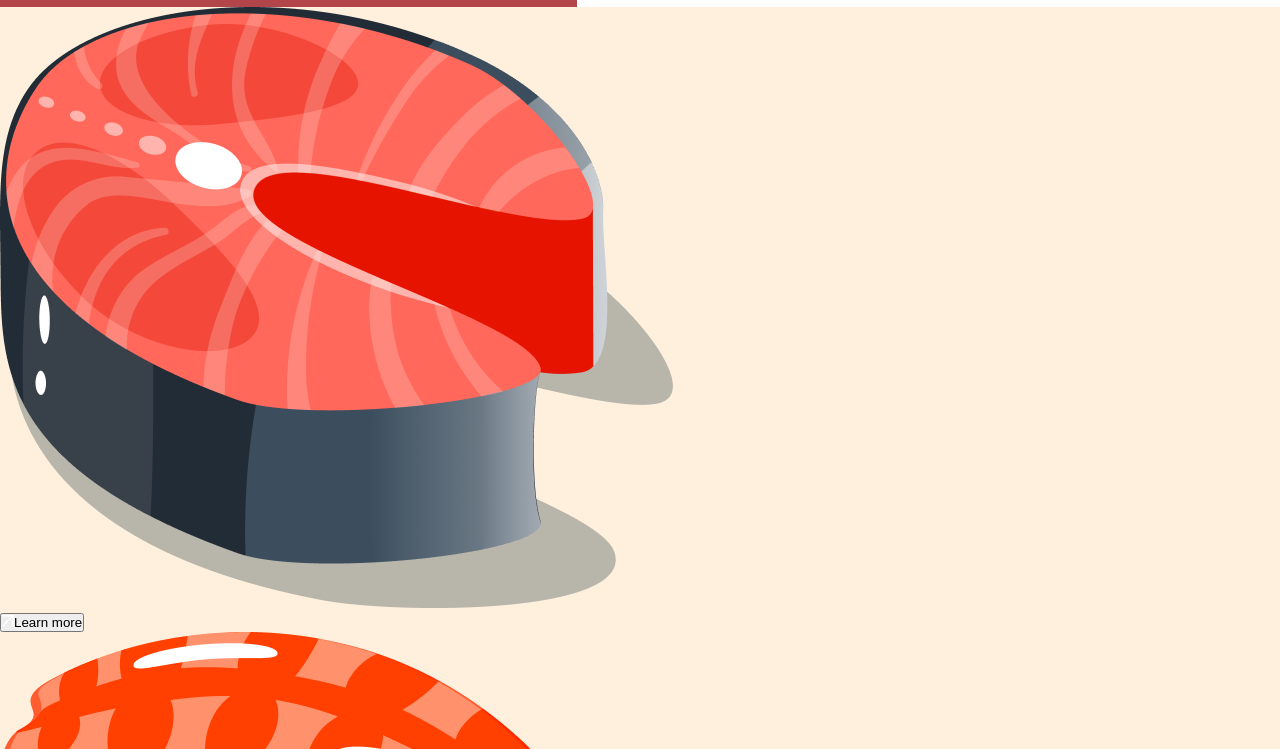
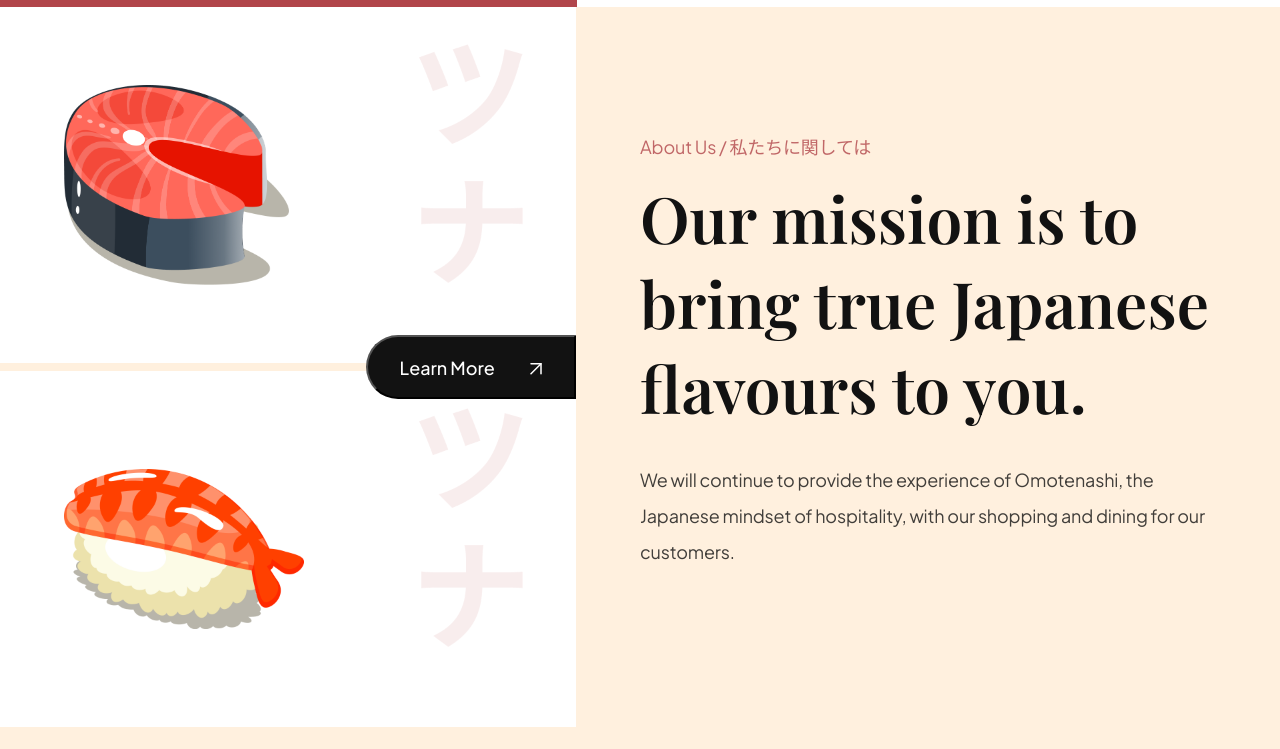
Before and after one commit to mistersouza/sushi-restaurant, a website built with Vite: page index.html in a window 1280 px wide. Shown: the part 791-1540 px from the top of the page. After the commit the page ends 1518 px from the top, so only its background shows below. Built offline with nearby package versions, Linux system fonts and the light colour scheme.

Commit message:
Style about us section

```diff
--- /dev/null
+++ b/assets/css/sections/about.css
@@ -0,0 +1,78 @@
+.about-us {
+    display: flex;
+    min-height: 720px;
+    overflow: hidden;
+}
+
+.about-us__image {
+    flex: 1;
+    display: flex;
+    flex-direction: column;
+    justify-content: center;
+    background-color: var(--color-white);
+    position: relative;
+}
+
+.about-us__image div {
+    padding: 32px 64px;
+
+    flex: 1;
+    display: flex;
+    align-items: center;
+
+    background-position: center;
+    background-repeat: no-repeat;
+    background-size: contain;
+}
+
+.about-us__image-sushi3 {
+    border-bottom: 8px solid var(--color-creamson);
+    background-image: url("../../images/about_bg1.png");
+}
+
+.about-us__image-sushi2 {
+    background-image: url("../../images/about_bg1.png");
+}
+
+.about-us__image-sushi3 img {
+    width: 225px;
+    height: 200px;
+}
+
+.about-us__image-sushi2 img {
+    width: 240px;
+    height: 160px;
+}
+
+.about-us__button {
+    position: absolute;
+    right: 0;
+
+    padding: 12px 32px;
+    min-height: 64px;
+    background: var(--secondary-color);
+    border-radius: 32px 0 0 32px;
+
+    color: #fff;
+    font-family: var(--plus-jakarta-sans);
+    font-weight: 500;
+    font-size: 18px;
+    line-height: 23px;
+
+    cursor: pointer;
+}
+
+.about-us__button img {
+    object-fit: contain;
+    margin-left: 32px;
+}
+
+.about-us__content {
+    padding: 64px;
+
+    flex: 1;
+    display: flex;
+    flex-direction: column;
+    justify-content: center;
+
+}
--- a/assets/css/style.css
+++ b/assets/css/style.css
@@ -3,7 +3,6 @@
 
 /* other css file imports */
 /*
-@import url("sections/about.css");
 @import url("sections/popular.css");
 @import url("sections/trending.css");
 @import url("sections/subscribe.css");
@@ -11,6 +10,7 @@
 */
 @import url("sections/header.css");
 @import url("sections/hero.css");
+@import url("sections/about.css");
 
 /* CSS variables for reusablity across all files (including above imported) */
 :root {
--- a/index.html
+++ b/index.html
@@ -94,24 +94,33 @@
         </div>
       </div>
   </section>
-  <section class="about-us" id=about-us>
+  <section class="about-us" id="about-us">
     <div class="about-us__image">
       <div class="about-us__image-sushi3">
-        <img src="assets/images/sushi-3.png" alt="sushi">
+        <img src="assets/images/sushi-3.png" alt="sushi-3" data-aos="fade-right" />
       </div>
+
       <button class="about-us__button">
-        <img src="assets/images/arrow-up-right.svg" alt="Learn more">Learn more
+        Learn More
+
+        <img src="assets/images/arrow-up-right.svg" alt="arrow_up_right" />
       </button>
+
       <div class="about-us__image-sushi2">
-        <img src="assets/images/sushi-2.png" alt="sushi">
+        <img src="assets/images/sushi-2.png" alt="sushi-2" data-aos="fade-right" />
       </div>
     </div>
-    <div class="about-us__content">
+
+    <div class="about-us__content" data-aos="fade-left">
       <p class="sushi__subtitle">About Us / 私たちに関しては</p>
-      <h3 class="sushi_title">Our mission is to bring true Japanese flavours to you.</h3>
-      <p class="sushi__description">We will continue to provide the experience of Omotenashi, the Japanese
+      <h3 class="sushi__title">
+        Our mission is to bring true Japanese flavours to you.
+      </h3>
+      <p class="sushi__description">
+        We will continue to provide the experience of Omotenashi, the Japanese
         mindset of hospitality, with our shopping and dining for our
-        customers.</p>
+        customers.
+      </p>
     </div>
   </section>
   <script src="./assets/scripts/main.js"></script>
```
